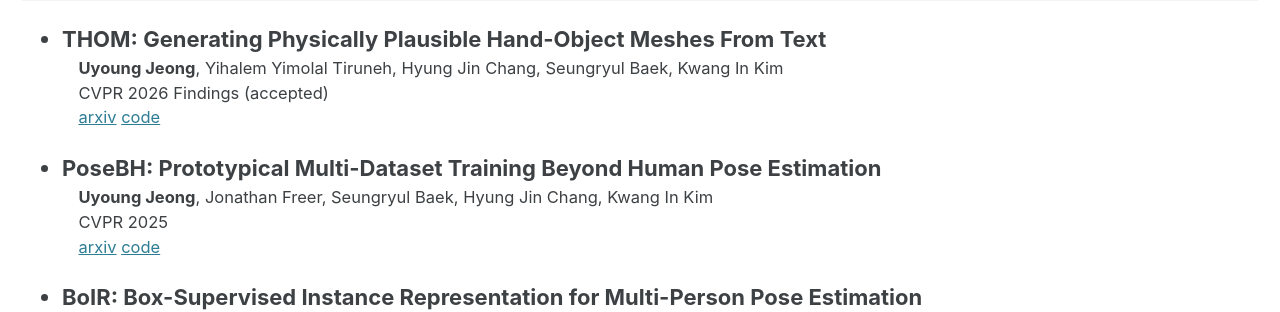
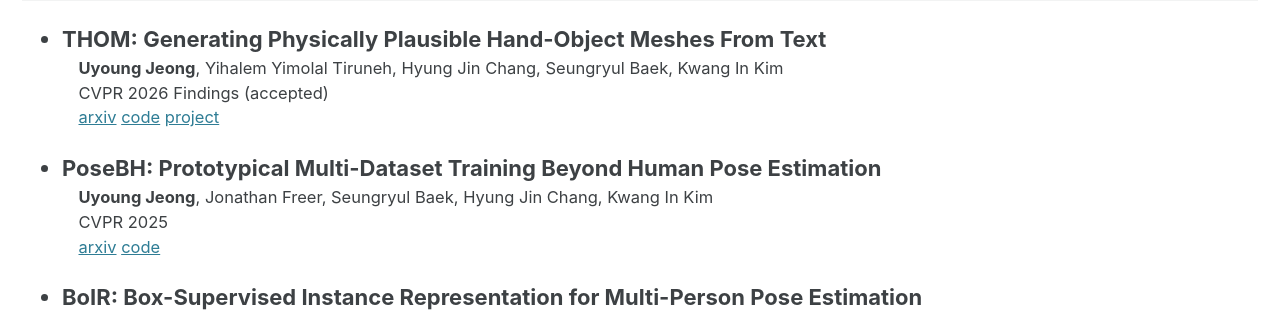
Before and after one commit to uyoung-jeong/uyoung-jeong.github.io, a Jekyll site: the page built from _pages/home.md, in a window 1280 px wide and 900 px high, scrolled down 824 px. Shown: the part 153-465 px from the top of the window. Built offline with Jekyll 4.4.1, drawn with Linux system fonts in a browser that asks for light colours; cached includes are drawn as plain includes.

Commit message:
page update

```diff
--- a/_pages/home.md
+++ b/_pages/home.md
@@ -34,7 +34,7 @@
 - THOM: Generating Physically Plausible Hand-Object Meshes From Text
   : **Uyoung Jeong**, Yihalem Yimolal Tiruneh, Hyung Jin Chang, Seungryul Baek, Kwang In Kim
   : CVPR 2026 Findings (accepted)
-  : [arxiv](https://arxiv.org/abs/2604.02736) [code](https://github.com/uyoung-jeong/THOM_Release)
+  : [arxiv](https://arxiv.org/abs/2604.02736) [code](https://github.com/uyoung-jeong/THOM_Release) [project](https://uyoung-jeong.github.io/THOM_Project/)
 
 - PoseBH: Prototypical Multi-Dataset Training Beyond Human Pose Estimation
   : **Uyoung Jeong**, Jonathan Freer, Seungryul Baek, Hyung Jin Chang, Kwang In Kim
```
